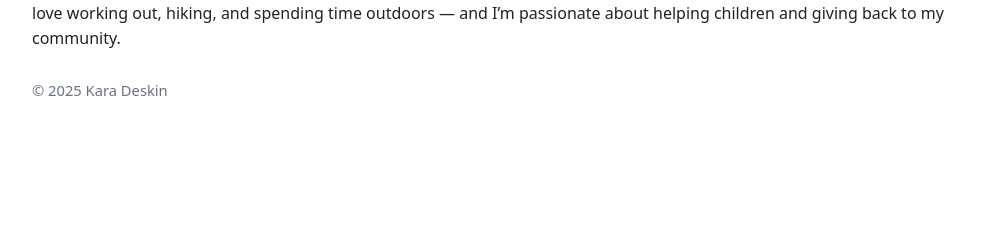
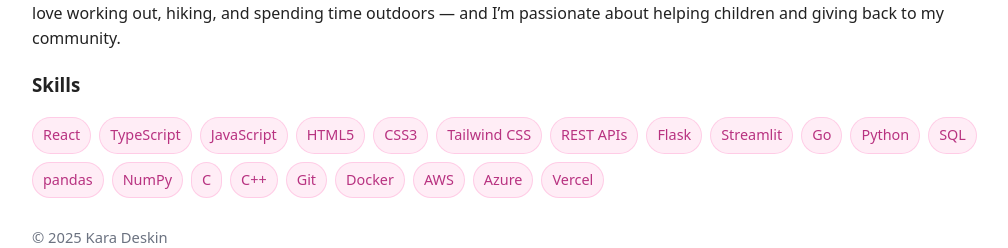
Before and after one commit to karadeskin/kara-portfolio, a React (Vite) app: page /about in a window 1280 px wide. Shown: the part 477-725 px from the top of the page, without its empty margins (134-1142 px from the left). Built offline with nearby package versions, Linux system fonts and the light colour scheme.

Commit message:
added skills

```diff
--- a/src/pages/About.tsx
+++ b/src/pages/About.tsx
@@ -2,7 +2,7 @@
 
 export default function About() {
   return (
-    <section className="flex items-center gap-6">
+    <section className="flex flex-col md:flex-row items-start gap-6">
       <img
         src="/me.JPG"
         alt="Kara Deskin"
@@ -17,8 +17,40 @@ export default function About() {
         decoding="async"
       />
       <div>
-        <h2>About Me </h2>
-        <p>Hi, I’m Kara! I graduated in May 2025 with a Computer Science degree from KU and am currently a Full-Stack Development Apprentice at Acellus. I enjoy building applications, from clean React frontends to efficient Go APIs. I’m especially passionate about projects that combine technology with education, health, or tools that make people’s lives easier. Outside of coding, I love working out, hiking, and spending time outdoors — and I’m passionate about helping children and giving back to my community. </p>
+        <h2>About Me</h2>
+        <p>
+          Hi, I’m Kara! I graduated in May 2025 with a Computer Science degree
+          from KU and am currently a Full-Stack Development Apprentice at Acellus.
+          I enjoy building applications, from clean React frontends to efficient Go APIs.
+          I’m especially passionate about projects that combine technology with education,
+          health, or tools that make people’s lives easier. Outside of coding, I love working
+          out, hiking, and spending time outdoors — and I’m passionate about helping children
+          and giving back to my community.
+        </p>
+        <h3 className="mt-6">Skills</h3>
+        <div style={{ display: "flex", flexWrap: "wrap", gap: "8px", marginTop: "8px" }}>
+          {[
+            "React", "TypeScript", "JavaScript", "HTML5", "CSS3", "Tailwind CSS",
+            "REST APIs", "Flask", "Streamlit",
+            "Go", "Python", "SQL", "pandas", "NumPy", "C", "C++",
+            "Git", "Docker", "AWS", "Azure", "Vercel"
+          ].map((skill) => (
+            <span
+              key={skill}
+              style={{
+                display: "inline-block",
+                padding: "6px 10px",
+                borderRadius: "999px",
+                fontSize: "0.9rem",
+                background: "rgba(255, 105, 180, 0.12)",
+                color: "#b83280",
+                border: "1px solid rgba(255,105,180,0.25)"
+              }}
+            >
+              {skill}
+            </span>
+          ))}
+        </div>
       </div>
     </section>
   )
```
